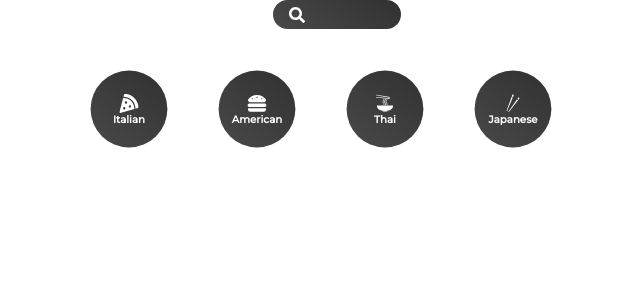
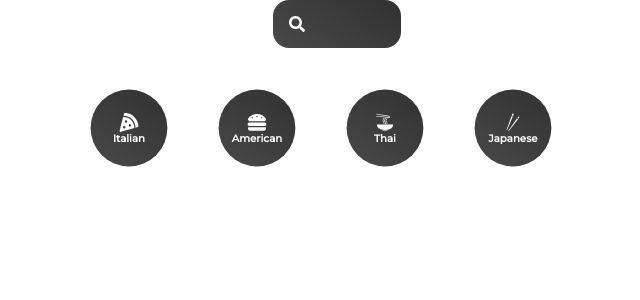
Before and after one commit to OpungoJacob/Recipe-App-React-JS, a React (Create React App) app: page /recipe/1 in a window 1280 px wide. Shown: the top 300 px of the page, without its empty margins (303-943 px from the left). Built offline with nearby package versions, Linux system fonts and the light colour scheme.

Commit message:
Update Search.jsx
new

```diff
--- a/src/components/Search.jsx
+++ b/src/components/Search.jsx
@@ -37,11 +37,12 @@ const FormStyle = styled.form`
         background: linear-gradient(35deg, #494949, #313131);
         font-size: 1.5rem;
         color: white;
-        padding: 1rem 3 rem;
+        padding: 1rem 3rem;
         border: none;
         border-radius: 1rem;
         outline: none;
         width: 100%;
+        height: 3rem;
     }
     svg{
         position: absolute;
```
